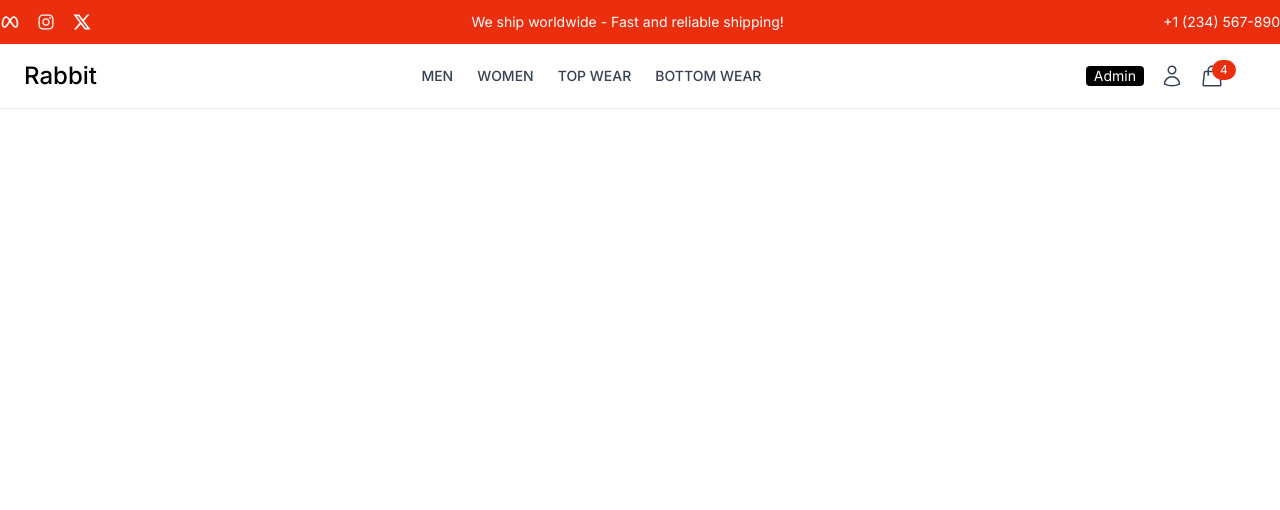
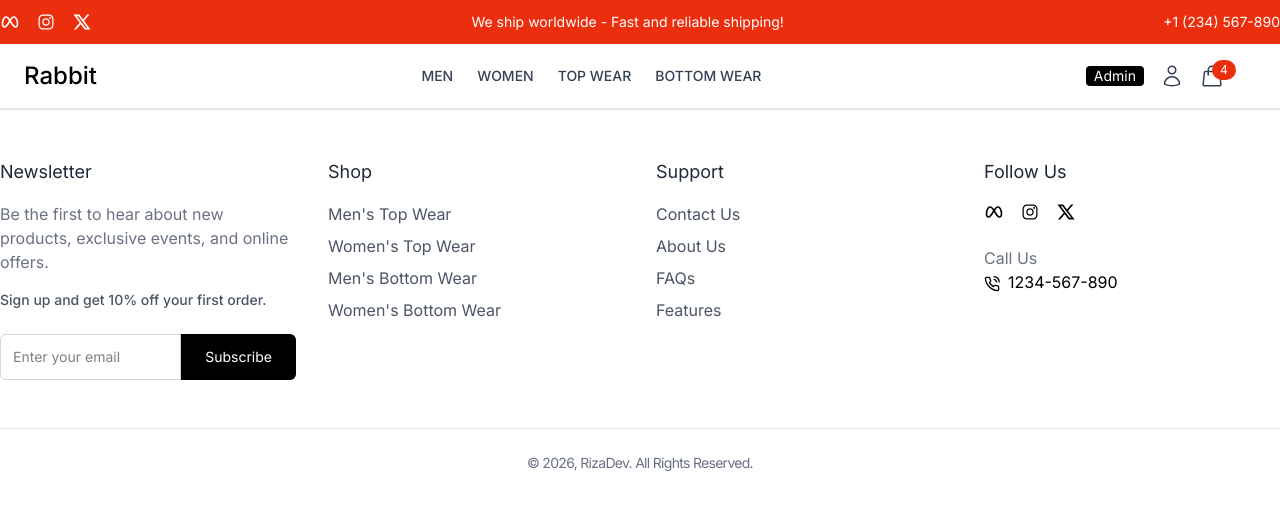
Before and after one commit to rizarayhan/rabbit-v2, a React (Vite) app: page / in a window 1280 px wide. Shown: the top 510 px of the page. Built offline with nearby package versions, Linux system fonts and the light colour scheme.

Commit message:
create footer

```diff
--- /dev/null
+++ b/src/components/Common/Footer.jsx
@@ -0,0 +1,138 @@
+import { FiPhoneCall } from "react-icons/fi";
+import { IoLogoInstagram } from "react-icons/io";
+import { RiTwitterXLine } from "react-icons/ri";
+import { TbBrandMeta } from "react-icons/tb";
+import { Link } from "react-router-dom";
+
+const Footer = () => {
+  return (
+    <footer className="border-t border-gray-200 py-12">
+      <div className="container mx-auto grid grid-cols-1 md:grid-cols-2 lg:grid-cols-4 gap-8 px-4 lg:px-0">
+        {/* Newsletter */}
+        <div>
+          <h3 className="text-lg text-gray-800 mb-4">Newsletter</h3>
+          <p className="text-gray-500 mb-4">
+            Be the first to hear about new products, exclusive events, and
+            online offers.
+          </p>
+          <p className="font-medium text-sm text-gray-600 mb-6">
+            Sign up and get 10% off your first order.
+          </p>
+          <form className="flex">
+            <input
+              type="email"
+              placeholder="Enter your email"
+              className="w-full border border-gray-300 rounded-l-md p-3 text-sm focus:outline-none focus:ring-1 focus:ring-gray-500 transition-all"
+              required
+            />
+            <button
+              type="submit"
+              className="bg-black hover:bg-gray-800 text-sm text-white rounded-r-md px-6 py-3 transition-all cursor-pointer"
+            >
+              Subscribe
+            </button>
+          </form>
+        </div>
+
+        {/* Shop */}
+        <div>
+          <h3 className="text-lg text-gray-800 mb-4">Shop</h3>
+          <ul className="space-y-2 text-gray-600">
+            <li>
+              <Link to="#" className="hover:text-gray-500 transition-colors">
+                Men's Top Wear
+              </Link>
+            </li>
+            <li>
+              <Link to="#" className="hover:text-gray-500 transition-colors">
+                Women's Top Wear
+              </Link>
+            </li>
+            <li>
+              <Link to="#" className="hover:text-gray-500 transition-colors">
+                Men's Bottom Wear
+              </Link>
+            </li>
+            <li>
+              <Link to="#" className="hover:text-gray-500 transition-colors">
+                Women's Bottom Wear
+              </Link>
+            </li>
+          </ul>
+        </div>
+
+        {/* Support */}
+        <div>
+          <h3 className="text-lg text-gray-800 mb-4">Support</h3>
+          <ul className="space-y-2 text-gray-600">
+            <li>
+              <Link to="#" className="hover:text-gray-500 transition-colors">
+                Contact Us
+              </Link>
+            </li>
+            <li>
+              <Link to="#" className="hover:text-gray-500 transition-colors">
+                About Us
+              </Link>
+            </li>
+            <li>
+              <Link to="#" className="hover:text-gray-500 transition-colors">
+                FAQs
+              </Link>
+            </li>
+            <li>
+              <Link to="#" className="hover:text-gray-500 transition-colors">
+                Features
+              </Link>
+            </li>
+          </ul>
+        </div>
+
+        {/* Follow */}
+        <div>
+          <h3 className="text-lg text-gray-800 mb-4">Follow Us</h3>
+          <div className="flex items-center space-x-4 mb-6">
+            <a
+              href="https://www.facebook.com"
+              target="_blank"
+              rel="noopener norefferrer"
+              className="hover:text-gray-300"
+            >
+              <TbBrandMeta className="h-5 w-5" />
+            </a>
+            <a
+              href="https://www.instagram.com"
+              target="_blank"
+              rel="noopener norefferrer"
+              className="hover:text-gray-300"
+            >
+              <IoLogoInstagram className="h-5 w-5" />
+            </a>
+            <a
+              href="https://www.twitter.com"
+              target="_blank"
+              rel="noopener norefferrer"
+              className="hover:text-gray-300"
+            >
+              <RiTwitterXLine className="h-5 w-5" />
+            </a>
+          </div>
+          <p className="text-gray-500">Call Us</p>
+          <p>
+            <FiPhoneCall className="inline-block mr-2" />
+            1234-567-890
+          </p>
+        </div>
+      </div>
+
+      {/* Footer Bottom */}
+      <div className="container mx-auto mt-12 px-4 lg:px-0 border-t border-gray-200 pt-6">
+        <p className="text-gray-500 text-sm text-center tracking-tighter">
+          © 2026, RizaDev. All Rights Reserved.
+        </p>
+      </div>
+    </footer>
+  );
+};
+
+export default Footer;
--- a/src/components/Layout/UserLayout.jsx
+++ b/src/components/Layout/UserLayout.jsx
@@ -1,3 +1,4 @@
+import Footer from "../Common/Footer";
 import Header from "../Common/Header";
 
 const UserLayout = () => {
@@ -7,6 +8,7 @@
       <Header />
       {/* Main Content */}
       {/* Footer */}
+      <Footer />
     </>
   );
 };
```
